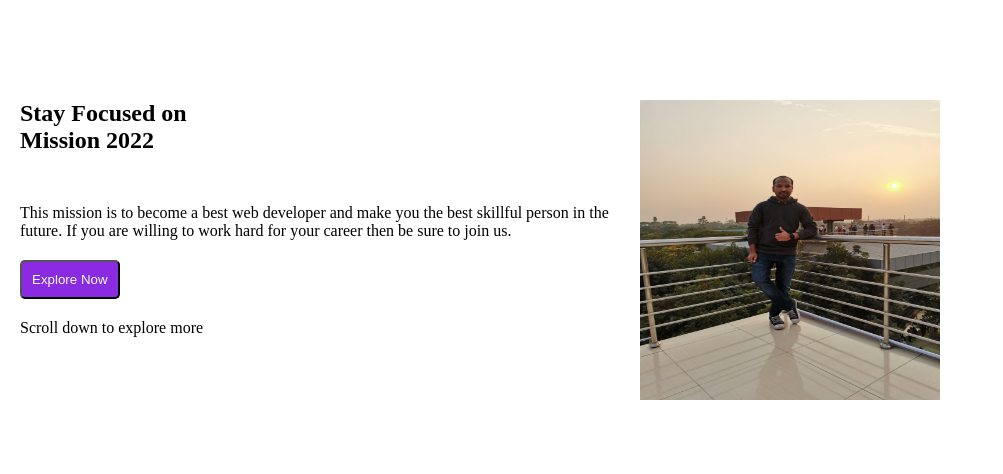
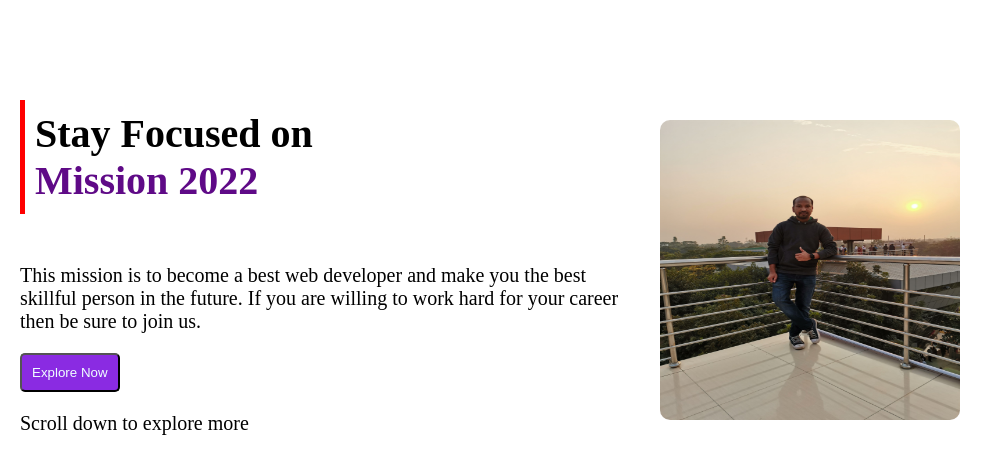
Before and after one commit to jibon969/portfolio-template, a plain HTML site: page index.html in a window 1280 px wide. Shown: the whole page, without its empty margins (0-1003 px from the left). Drawn offline with Linux system fonts and the light colour scheme.

Commit message:
added header section

```diff
--- a/assets/css/style.css
+++ b/assets/css/style.css
@@ -17,11 +17,33 @@
 
 .header-title{
     margin-bottom: 50px;
+    border-left: 5px solid red;
+   padding: 10px;
 }
+
+.header-title h2{
+    font-size: 40px;
+    font-style: bold;
+}
+
+.left-section p{
+    font-size: 20px;
+}
+
+.sub-title{
+    color: #5F0A87;
+}
+
+
 
 .right-section{
     width: 50%;
     float: right;
+}
+
+.right-section img{
+    border-radius: 10px;
+    margin: 20px;
 }
 
 .explore-button{
--- a/index.html
+++ b/index.html
@@ -13,7 +13,7 @@
         <div class="left-section">
             <div class="header-title">
                 <h2>Stay Focused on</h2>
-                <h2>Mission 2022</h2>
+                <h2 class="sub-title">Mission 2022</h2>
             </div>
             <p>
                 This mission is to become a best web developer and make you the best skillful person in the future. If you are willing to work hard for your career then be sure to join us.
```
